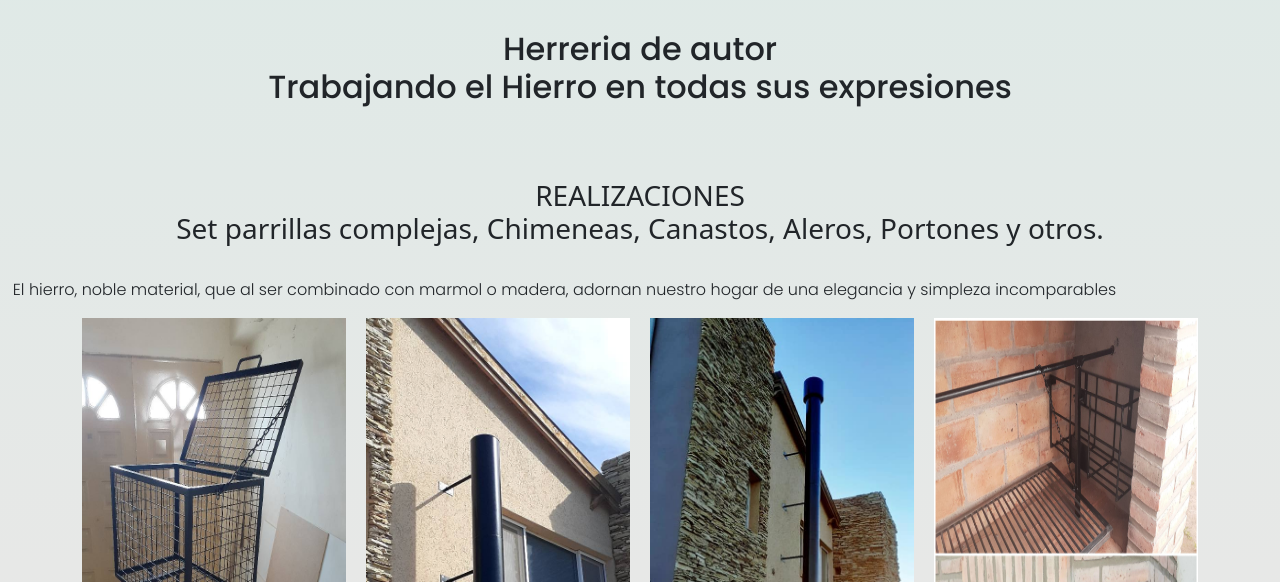
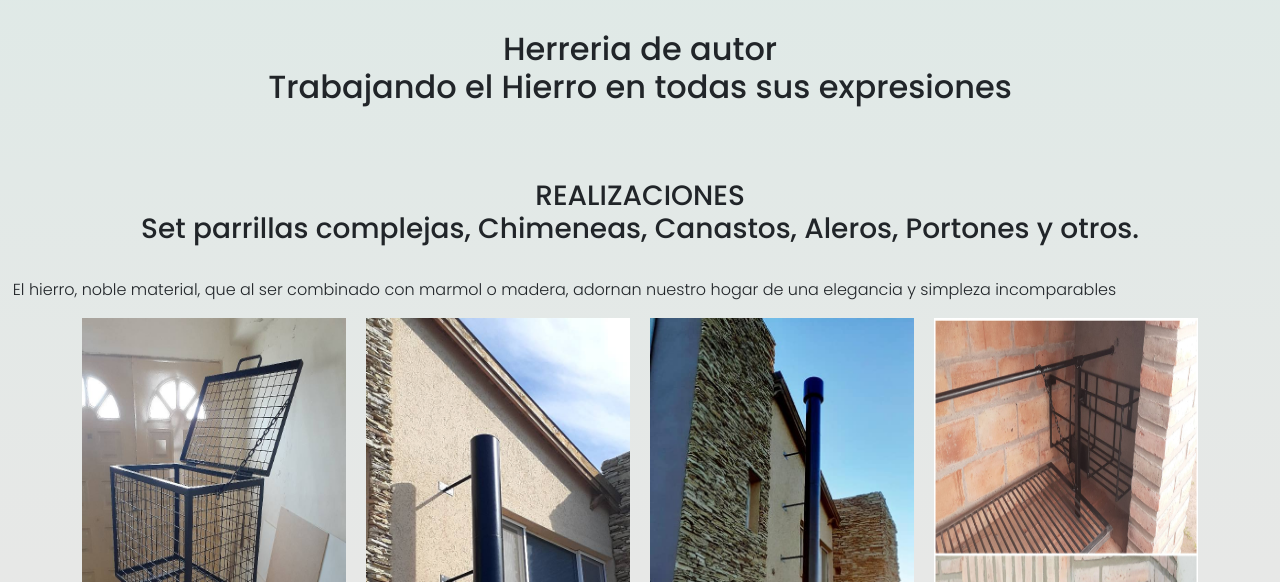
Before and after one commit to RodrikDS/BC-Herreria-Carpinteria, a plain HTML site: page pages/herreria.html in a window 1280 px wide. Shown: the part 218-800 px from the top of the page. Drawn offline with nearby package versions, Linux system fonts and the light colour scheme.

Commit message:
h3
	modified:   css/style.css

```diff
--- a/css/style.css
+++ b/css/style.css
@@ -14,6 +14,11 @@ h1 {
 h2 {
   font-family: 'Poppins', sans-serif;
   font-weight: 500;
+}
+
+h3 {
+  font-family: 'Poppins', sans-serif;
+  font-weight: 400;
 }
 
 p {
```
